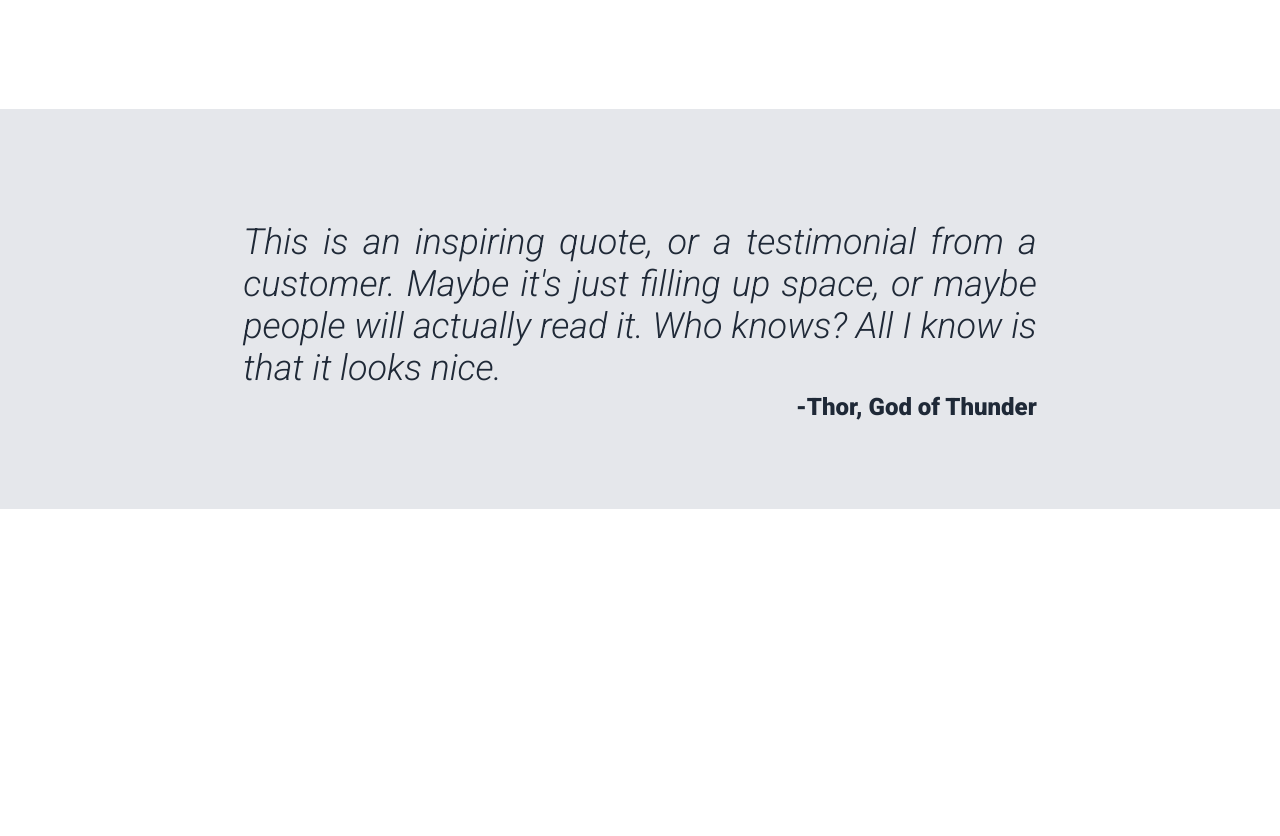
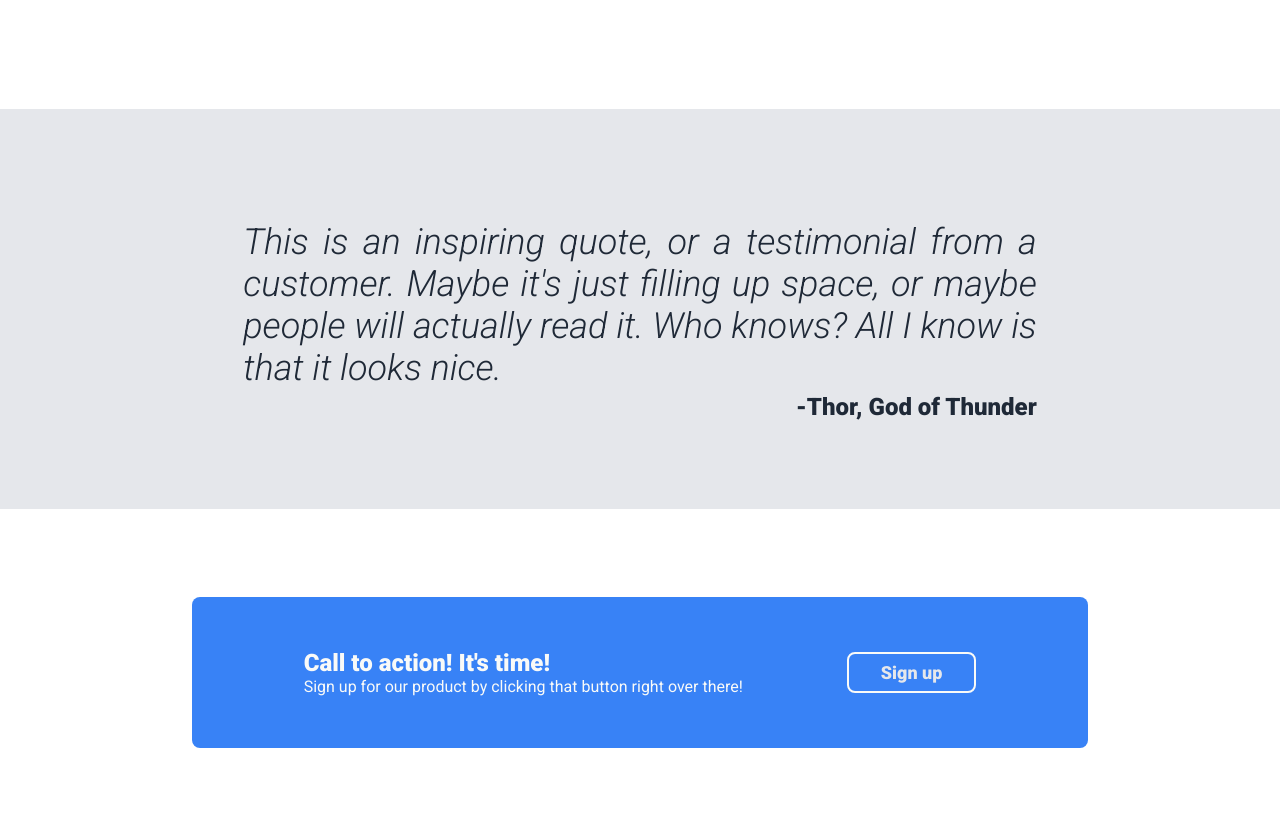
Before and after one commit to derm1llion/TOP_landing-page, a plain HTML site: page index.html in a window 1280 px wide. Shown: the part 1105-1941 px from the top of the page. Before the commit the page ends 1614 px from the top, so only its background shows below. Drawn offline with Linux system fonts and the light colour scheme.

Commit message:
Add banner section

```diff
--- a/index.html
+++ b/index.html
@@ -57,5 +57,14 @@
             <div class="quote-author">-Thor, God of Thunder</div>
         </div>
     </div>
+    <div class="call-banner">
+        <div class="call-banner_wrapper">
+            <div class="call-banner_slogan">
+                <div class="main-slogan">Call to action! It's time!</div>
+                <div class="sub-slogan">Sign up for our product by clicking that button right over there!</div>
+            </div>
+            <div class="call-banner_sign-up hero-content_sign-up">Sign up</div>
+        </div>
+    </div>
 </body>
 </html>
--- a/style.css
+++ b/style.css
@@ -159,3 +159,40 @@
     color: #1f2937;
     text-align: end;
 }
+
+
+.call-banner {
+    padding-top: 88px;
+    padding-bottom: 88px;
+    display: flex;
+    justify-content: center;
+}
+
+.call-banner_wrapper {
+    background-color: #3882f6;
+    width: 70%;
+    padding-top: 52px;
+    padding-bottom: 52px;
+    display: flex;
+    justify-content: center;
+    align-items: center;
+    gap: 104px;
+    border-radius: 8px;
+}
+
+.call-banner_slogan {
+    color: #f9faf8;
+}
+
+.main-slogan {
+    font-size: 24px;
+    font-weight: 900;
+}
+
+.sub-slogan {
+    font-size: 16px;
+}
+
+.call-banner_sign-up {
+    border: 2px solid #f9faf8;
+}
```
